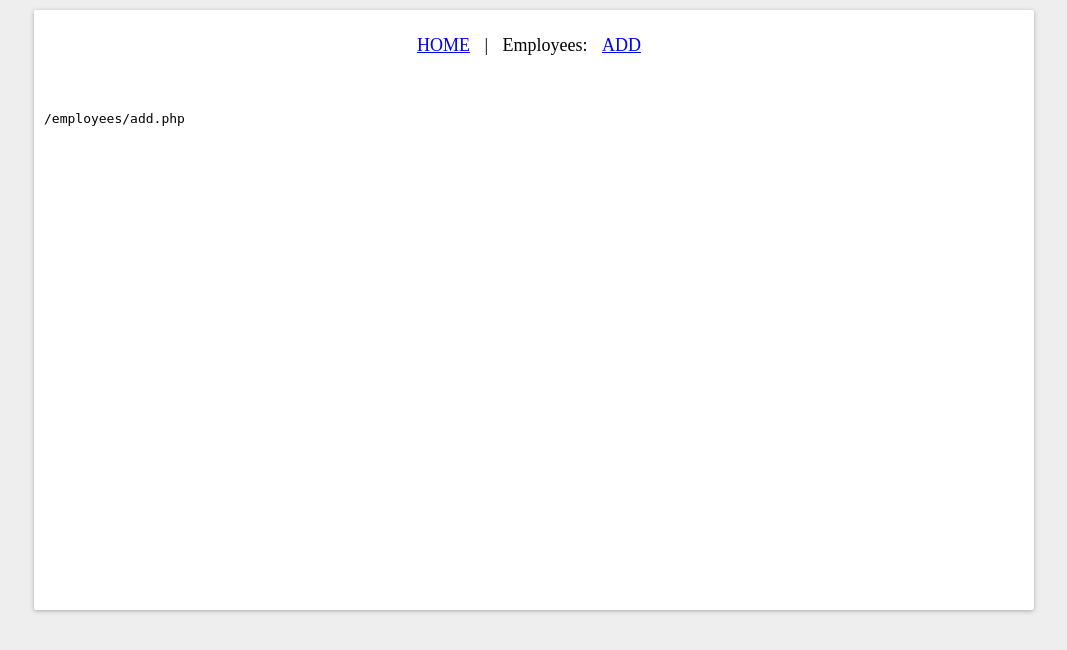
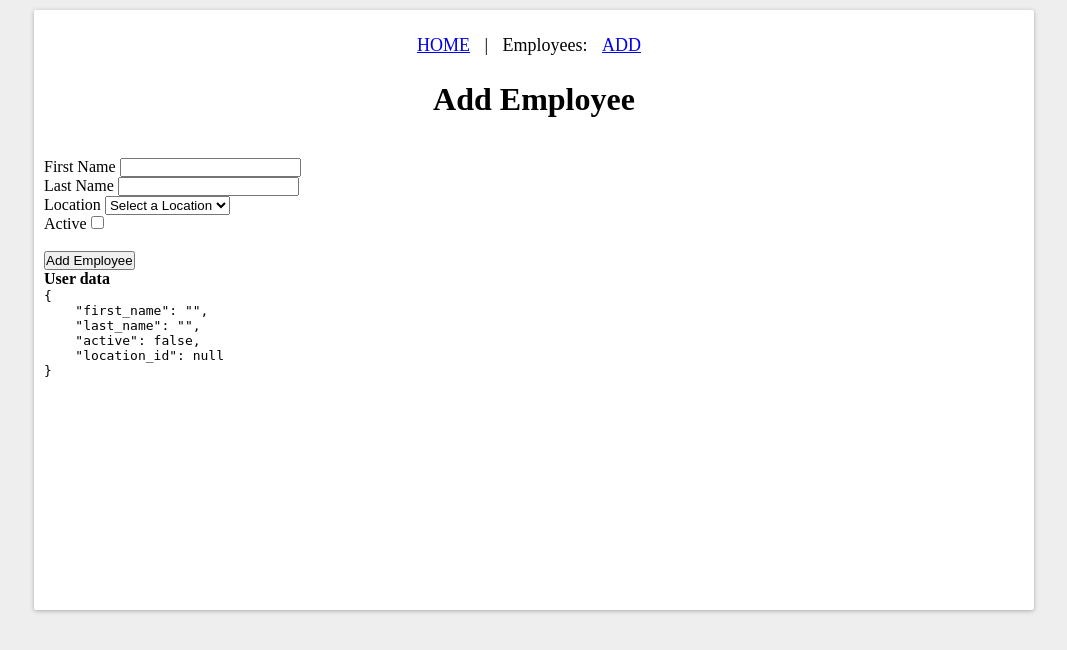
Before and after one commit to danalamo/php-erp, a PHP site: page /employees/add.php in a window 1280 px wide. Shown: the top 650 px of the page, without its empty margins (106-1173 px from the left). Run offline with PHP 8.4, Linux system fonts and the light colour scheme.

Commit message:
Implement initial userForm

```diff
--- a/public/employees/add.php
+++ b/public/employees/add.php
@@ -2,12 +2,15 @@
 
 require_once "../lib/helpers.php";
 
-render([], function($data) {
-    ?>
-    <table>
-        <thead></thead>
-        <tbody></tbody>
-    </table>
-    <?php
-    dd(relative_path(__FILE__));
+$data['user'] = (object)[
+    'first_name' => '',
+    'last_name' => '',
+    'active' => false,
+    'location_id' => null,
+];
+
+$data['page_title'] = 'Add Employee';
+
+render($data, function($data) {
+    userForm($data);
 });
--- a/public/lib/ui_helpers.php
+++ b/public/lib/ui_helpers.php
@@ -32,3 +32,52 @@ function render($data, $callback) {
     </html>
 <?php
 }
+
+function userForm($data) {
+?>
+    <form method="POST" id="user-form">
+        <div class="input-group">
+            <label for="fist">First Name</label>
+            <input
+                id="fist"
+                type="text"
+                name="first_name"
+                value="<?= _esc($data['user']->first_name) ?>"
+            >
+        </div>
+        <div class="input-group">
+            <label for="last">Last Name</label>
+            <input
+                id="last"
+                type="text"
+                name="last_name"
+                value="<?= _esc($data['user']->last_name) ?>"
+            >
+        </div>
+        <div class="input-group">
+            <label for="location">Location</label>
+            <select id="location" name="location_id">
+                <option>Select a Location</option>
+            </select>
+        </div>
+        <div class="input-group">
+            <label for="active">Active
+                <input
+                    id="active"
+                    type="checkbox"
+                    name="active"
+                    <?= $data['user']->active ? 'checked' : '' ?>
+                >
+            </label>
+            <br><br>
+        </div>
+        <div class="input-group">
+            <input id="save" type="submit" value="<?= $data['page_title'] ?>">
+        </div>
+        <?php if ('debug') : ?>
+            <h4>User data</h4>
+            <pre><?= json_encode($data['user'], JSON_PRETTY_PRINT) ?></pre>
+        <?php endif ?>
+    </form>
+<?php
+}
```
